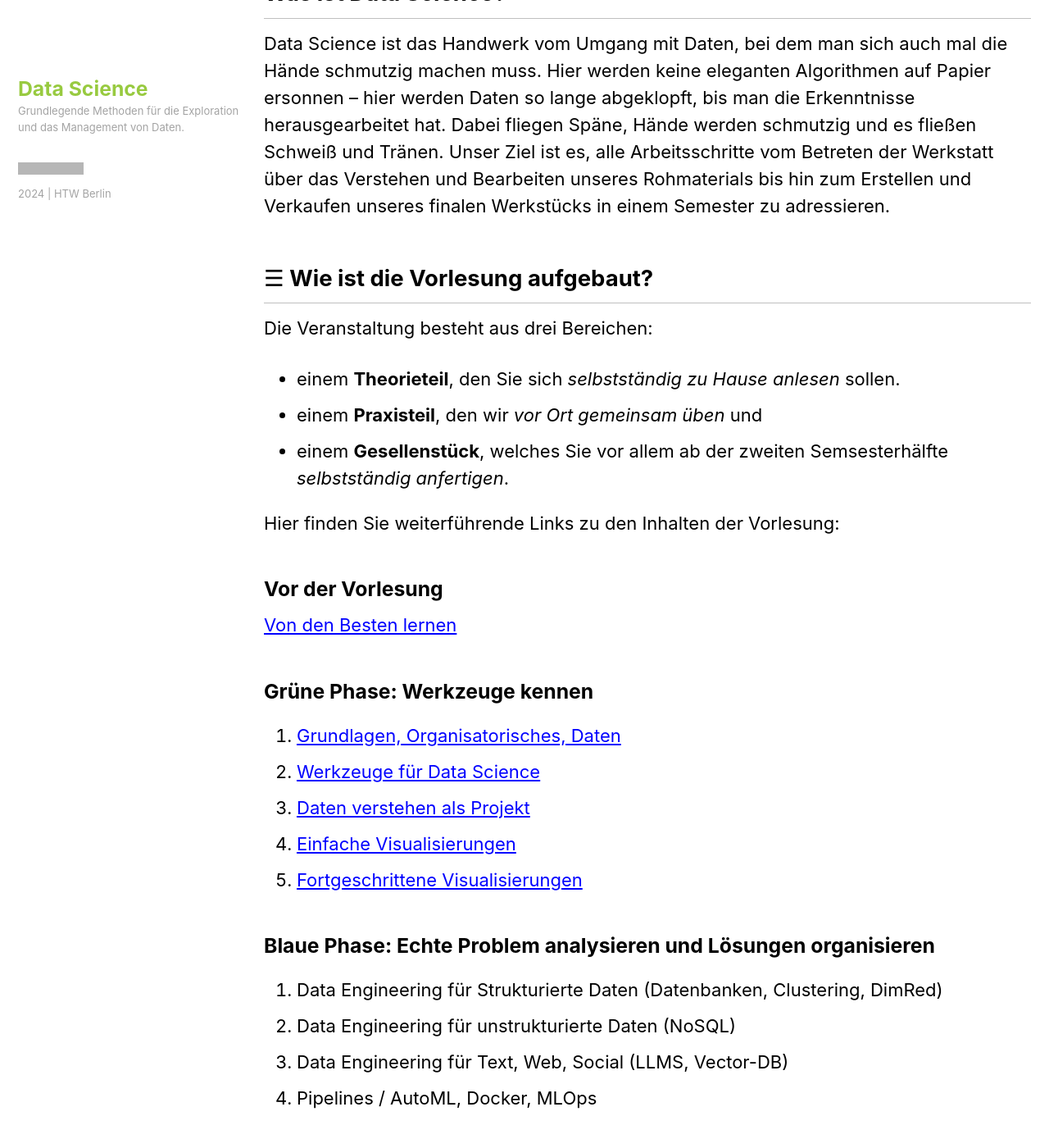
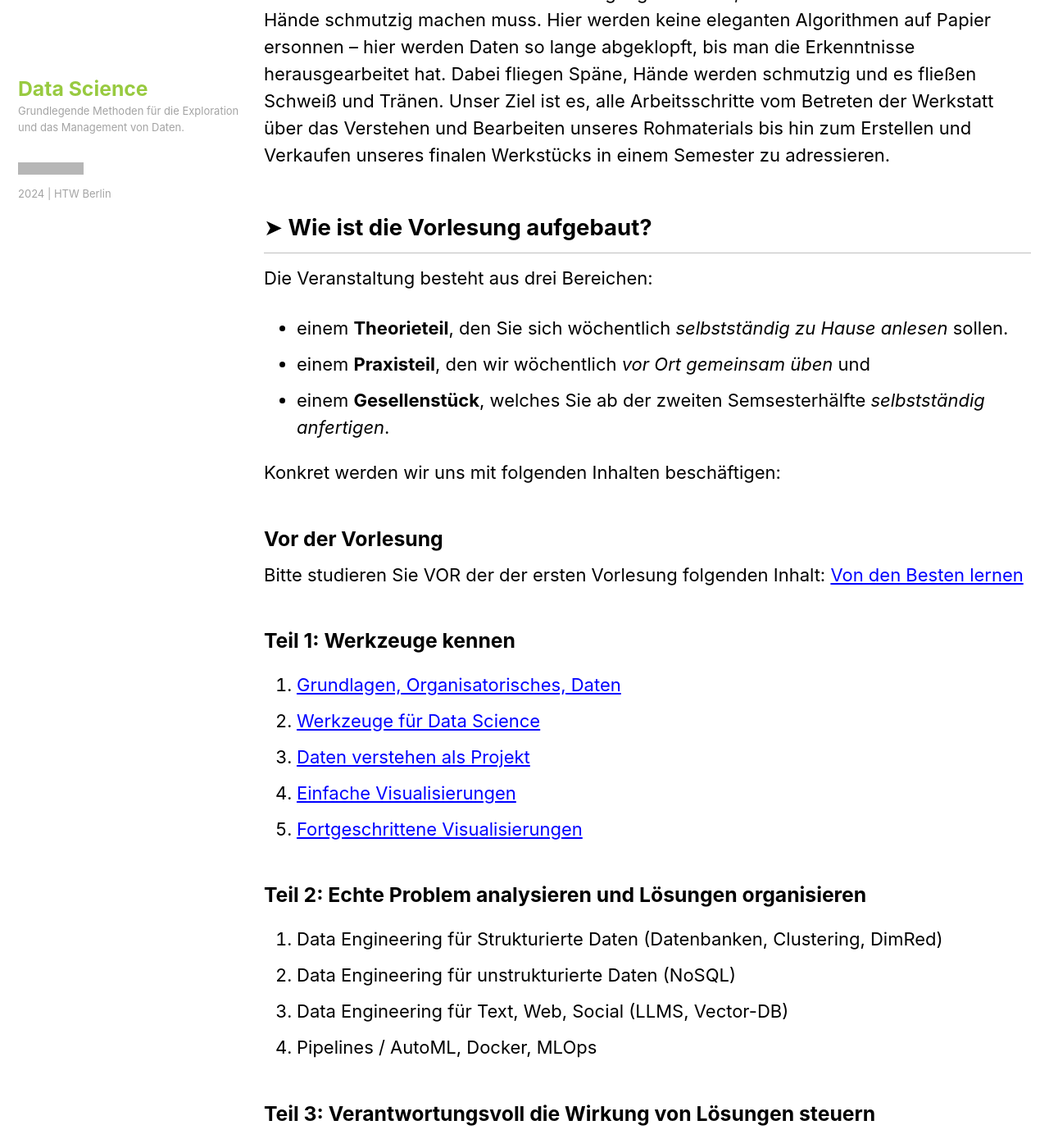
Before and after one commit to chkra/ds-lecture, a Jekyll site: the page built from index.md, in a window 1280 px wide and 1400 px high, scrolled down 337 px. Shown: the whole window at 82% size. Built offline with Jekyll 4.4.1, drawn with Linux system fonts in a browser that asks for light colours; cached includes are drawn as plain includes; some of the changed text lies outside the part shown; grey boxes are pictures that could not be loaded.

Commit message:
fixed linebreak issue

```diff
--- a/_includes/footer.html
+++ b/_includes/footer.html
@@ -1,4 +1,6 @@
+<!--
 <div class="page__footer-follow">
+
   <ul class="social-icons">
     {% if site.data.ui-text[site.locale].follow_label %}
       <li><strong>{{ site.data.ui-text[site.locale].follow_label }}</strong></li>
@@ -17,5 +19,12 @@
     {% endunless %}
   </ul>
 </div>
+-->
 
-<div class="page__footer-copyright">&copy; {{ site.time | date: '%Y' }} {{ site.name | default: site.title }}. {{ site.data.ui-text[site.locale].powered_by | default: "Powered by" }} <a href="https://jekyllrb.com" rel="nofollow">Jekyll</a> &amp; <a href="https://mademistakes.com/work/minimal-mistakes-jekyll-theme/" rel="nofollow">Minimal Mistakes</a>.</div>
+<div class="page__footer-copyright">&copy; {{ site.time | date: '%Y' }} {{ site.name | default: site.title }}. {{ site.data.ui-text[site.locale].powered_by | default: "CC" }} <a href="https://kiwerkstatt.f2.htw-berlin.de/" rel="nofollow">KI Werkstatt</a> | <a href="https://www.htw-berlin.de/">HTW Berlin</a> <br>
+  Template by <a href="https://mademistakes.com/work/minimal-mistakes-jekyll-theme/" rel="nofollow">Minimal Mistakes</a>.</div>
+<br>
+Licence: <br>
+<a href="https://creativecommons.org/licenses/by/4.0/">
+  <img style="height: 15px; width: 80px;" src="https://licensebuttons.net/l/by/4.0/80x15.png">
+</a>
--- a/index.md
+++ b/index.md
@@ -13,27 +13,26 @@ classes: wide
 
 Willkommen zum Kurs <em>Data Science</em> im Master Ingenieurinformatik an der HTW Berlin.
 
-[templates.md](lecture/templates.md)
-
-## Was ist Data Science?
+## ➤ Was ist Data Science?
 
 Data Science ist das Handwerk vom Umgang mit Daten, bei dem man sich auch mal die Hände schmutzig machen muss. Hier werden keine eleganten Algorithmen auf Papier ersonnen – hier werden Daten so lange abgeklopft, bis man die Erkenntnisse herausgearbeitet hat. Dabei fliegen Späne, Hände werden schmutzig und es fließen Schweiß und Tränen. Unser Ziel ist es, alle Arbeitsschritte vom Betreten der Werkstatt über das Verstehen und Bearbeiten unseres Rohmaterials bis hin zum Erstellen und Verkaufen unseres finalen Werkstücks in einem Semester zu adressieren.
 
-## ☰ Wie ist die Vorlesung aufgebaut?
+## ➤ Wie ist die Vorlesung aufgebaut?
 
 Die Veranstaltung besteht aus drei Bereichen:
 
-* einem **Theorieteil**, den Sie sich *selbstständig zu Hause anlesen* sollen.
-* einem **Praxisteil**, den wir *vor Ort gemeinsam üben* und
-* einem **Gesellenstück**, welches Sie vor allem ab der zweiten Semsesterhälfte *selbstständig anfertigen*.
+* einem **Theorieteil**, den Sie sich wöchentlich *selbstständig zu Hause anlesen* sollen.
+* einem **Praxisteil**, den wir  wöchentlich *vor Ort gemeinsam üben* und
+* einem **Gesellenstück**, welches Sie ab der zweiten Semsesterhälfte *selbstständig anfertigen*.
 
-Hier finden Sie weiterführende Links zu den Inhalten der Vorlesung:
+Konkret werden wir uns mit folgenden Inhalten beschäftigen:
 
 ### Vor der Vorlesung
 
+Bitte studieren Sie VOR der der ersten Vorlesung folgenden Inhalt:
 [Von den Besten lernen](modules/ex-bahn-ds/index.md)
 
-### Grüne Phase: Werkzeuge kennen
+### Teil 1: Werkzeuge kennen
 
 1. [Grundlagen, Organisatorisches, Daten](lectures/01/01.md)
 2. [Werkzeuge für Data Science](lectures/02/02.md)
@@ -41,14 +40,14 @@ Hier finden Sie weiterführende Links zu den Inhalten der Vorlesung:
 4. [Einfache Visualisierungen](lectures/04/04.md)
 5. [Fortgeschrittene Visualisierungen](lectures/05/05.md)
 
-### Blaue Phase: Echte Problem analysieren und Lösungen organisieren
+### Teil 2: Echte Problem analysieren und Lösungen organisieren
 
 6. Data Engineering für Strukturierte Daten (Datenbanken, Clustering, DimRed)
 7. Data Engineering für unstrukturierte Daten (NoSQL)
 8. Data Engineering für Text, Web, Social (LLMS, Vector-DB)
 9. Pipelines / AutoML, Docker, MLOps
 
-### Rote Phase: verantwortungsvoll die Wirkung von Lösungen steuern
+### Teil 3: Verantwortungsvoll die Wirkung von Lösungen steuern
 10. Data Science im Unternehmen
 11.	Digitale Nachhaltigkeit
 12. Daten ansprechend präsentieren
@@ -69,4 +68,4 @@ Wir beschäftigen uns wenig mit der Theorie des Holzes (Statistik) und der Forst
 
 ## ★ Wie wird die Teilnahme bewertet?
 
- ➤ **Hier geht es zu den [Bewertungskriterien](Bewertung.md).**
+Alle relevanten Informationen zur Bewertung finden Sie im Moodle.
```
Also changed, not shown: other parts of index.md (+1 -1 lines), toc/index.md (+3 -0 lines).
